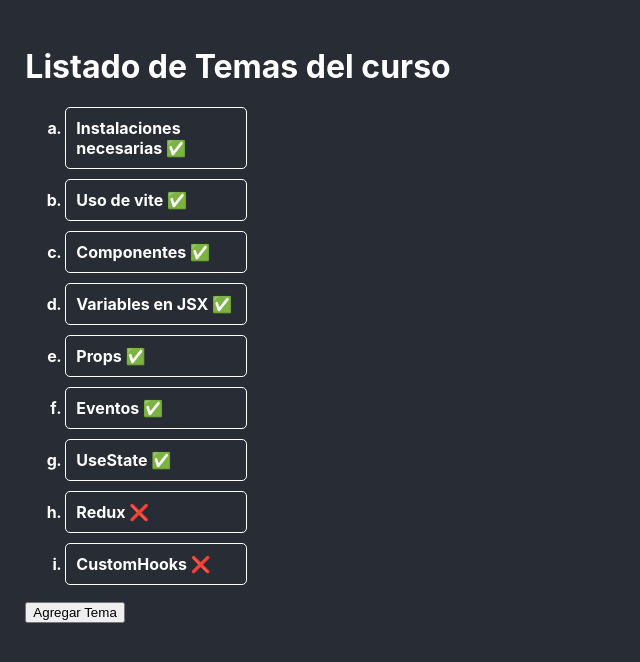
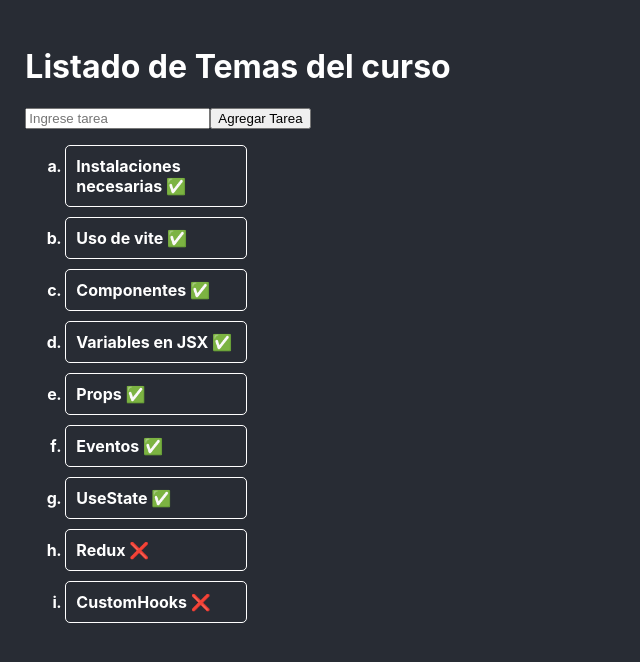
Before and after one commit to MauriDemasi/React-SC, a React (Vite) app in the folder primer-proyecto-react/: page / in a window 1280 px wide. Shown: the top 662 px of the page, without its empty margins (0-640 px from the left). Built offline with nearby package versions, Linux system fonts and the light colour scheme.

Commit message:
formularios I

```diff
--- /dev/null
+++ b/primer-proyecto-react/src/components/FormTaskComponent.jsx
@@ -0,0 +1,31 @@
+import React, { useState } from 'react'
+export const FormTaskComponent = () => {
+
+    const [inputValue, setinputValue] = useState('');
+
+    function onInputChange(e) {
+        setinputValue(e.target.value);
+    }
+
+    function onSubmit(e) {
+        e.preventDefault();
+        console.log(inputValue);
+    }
+
+    return (
+        <>
+            <form onSubmit={onSubmit}>
+                <input
+                    type="text"
+                    placeholder='Ingrese tarea'
+                    className='input'
+                    onChange={onInputChange}
+                    value={inputValue}
+                />
+                <button>
+                    Agregar Tarea
+                </button>
+            </form>
+        </>
+    )
+}
--- a/primer-proyecto-react/src/components/ListadoComponent.jsx
+++ b/primer-proyecto-react/src/components/ListadoComponent.jsx
@@ -1,5 +1,6 @@
 import { useState } from 'react'
 import '../styles/ListadoComponent.css'
+import { FormTaskComponent } from './FormTaskComponent'
 
 const Items = ({ nombre, visto }) => {
 
@@ -32,16 +33,18 @@ export const ListadoComponent = () => {
     return (
         <>
             <h1>Listado de Temas del curso</h1>
+            <FormTaskComponent />
             <ol>
                 {arreglo.map(item =>
                     <Items key={item.nombre} nombre={item.nombre} visto={item.visto} />
                 )}
             </ol>
-            <button onClick={() => setarreglo(
+
+            {/* <button onClick={() => setarreglo(
                 [...arreglo, { nombre: 'Nuevo Tema', visto: false }]
             )}>
                 Agregar Tema
-            </button>
+            </button> */}
         </>
     )
 }
```
